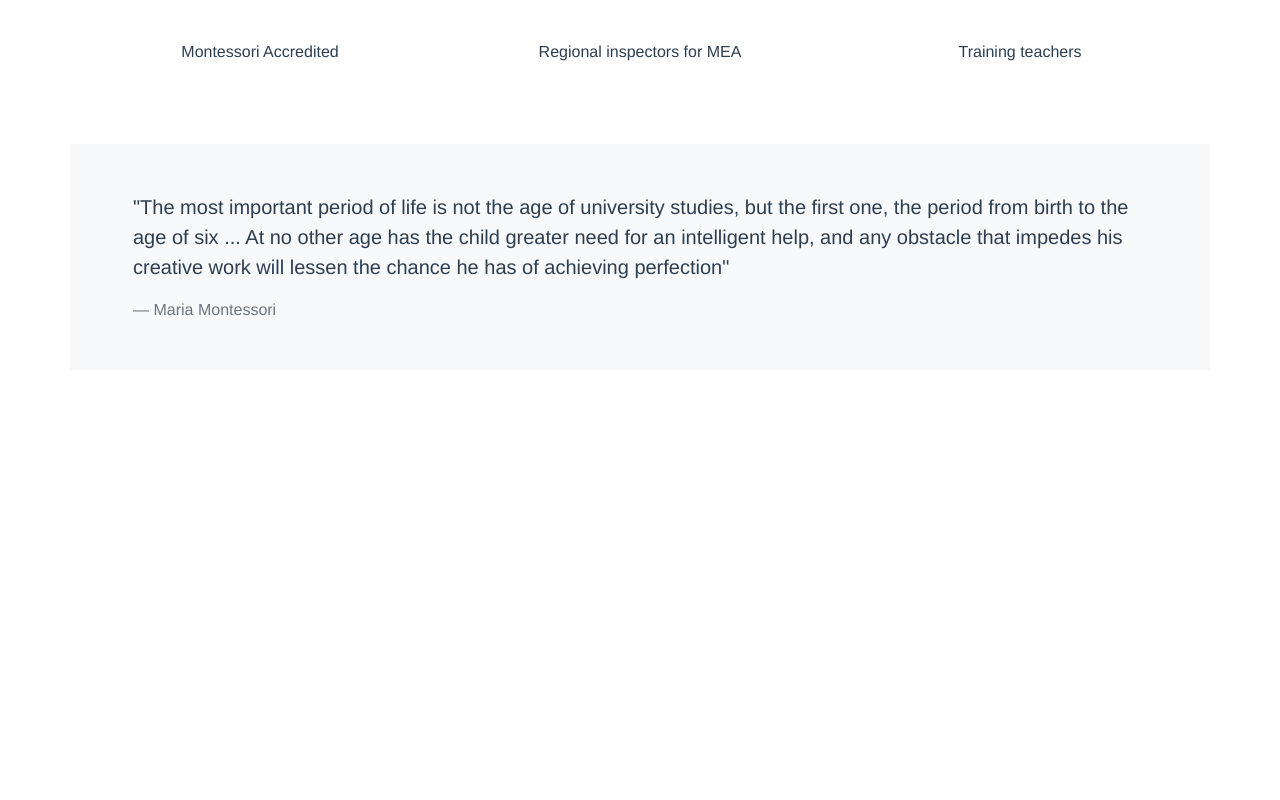
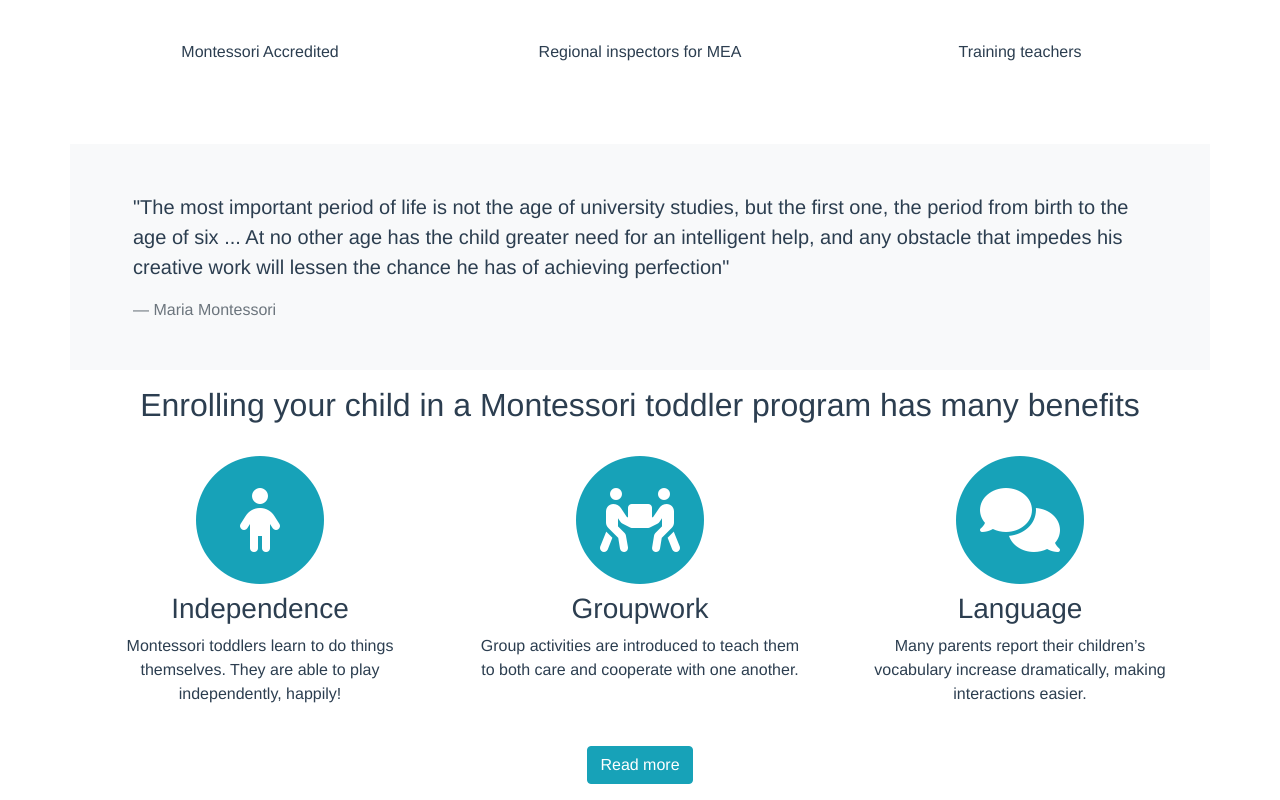
Before and after one commit to Prozak8/little-gems-montessori, a Vue app: page / in a window 1280 px wide. Shown: the part 397-1197 px from the top of the page. Before the commit the page ends 800 px from the top, so only its background shows below. Built offline with nearby package versions, Linux system fonts and the light colour scheme.

Commit message:
benefits section

```diff
--- a/src/views/Home.vue
+++ b/src/views/Home.vue
@@ -15,6 +15,37 @@
         <footer class="blockquote-footer">Maria Montessori</footer>
       </blockquote>
     </div>
+
+    <div class="container mb-3">
+      <h2>Enrolling your child in a Montessori toddler program has many benefits</h2>
+      <div class="row">
+        <div class="col-12 col-md-4 p-4">
+          <span class="fa-stack fa-4x mb-2">
+            <i class="fa fa-circle fa-stack-2x text-info"></i>
+            <i class="fas fa-child fa-stack-1x text-white"></i>
+          </span>
+          <h3>Independence</h3>
+          <p>Montessori toddlers learn to do things themselves. They are able to play independently, happily!</p>
+        </div>
+        <div class="col-12 col-md-4 p-4">
+          <span class="fa-stack fa-4x mb-2">
+            <i class="fa fa-circle fa-stack-2x text-info"></i>
+            <i class="fas fa-people-carry fa-stack-1x text-white"></i>
+          </span>
+          <h3>Groupwork</h3>
+          <p>Group activities are introduced to teach them to both care and cooperate with one another.</p>
+        </div>
+        <div class="col-12 col-md-4 p-4">
+          <span class="fa-stack fa-4x mb-2">
+            <i class="fa fa-circle fa-stack-2x text-info"></i>
+            <i class="fas fa-comments fa-stack-1x text-white"></i>
+          </span>
+          <h3>Language</h3>
+          <p>Many parents report their children’s vocabulary increase dramatically, making interactions easier.</p>
+        </div>
+      </div>
+      <button class="btn btn-info" type="button">Read more</button>
+    </div>
   </div>
 </template>
 
```
